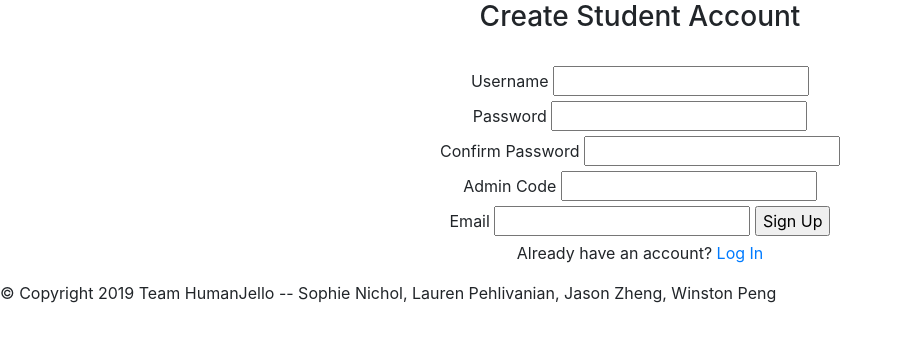
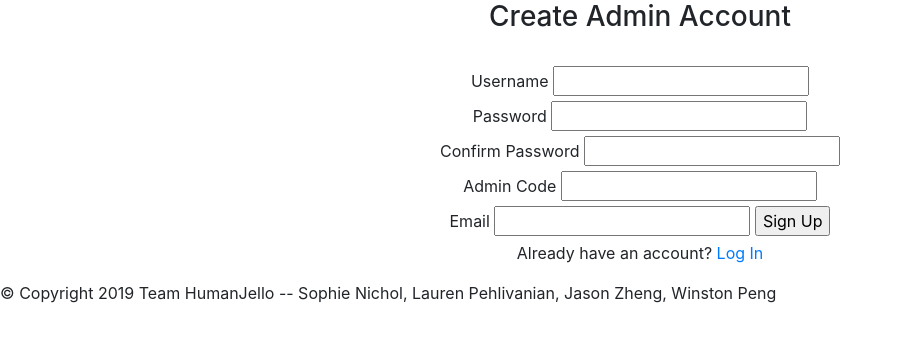
Before and after one commit to snichol00/HumanJello, a Flask app: page /adminAccount in a window 1280 px wide. Shown: the top 342 px of the page, without its empty margins (0-902 px from the left). Run offline with Flask 2, Linux system fonts and the light colour scheme; some libraries are stand-ins or nearby versions.

Commit message:
Small edit

```diff
--- a/templates/register.html
+++ b/templates/register.html
@@ -17,7 +17,7 @@
   {% endif %}
 
   {% if admin %}
-    <h3>Create Student Account</h3>
+    <h3>Create Admin Account</h3>
     <br>
     <form action="/register" method="POST">
   {% endif %}
```
